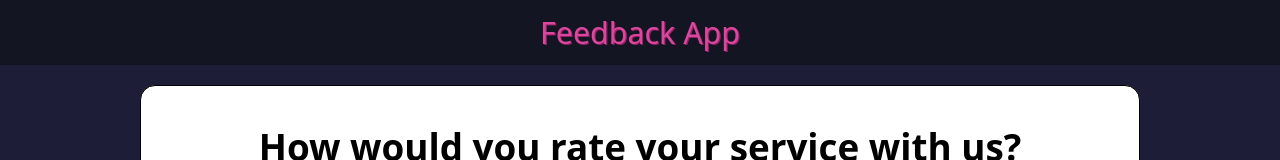
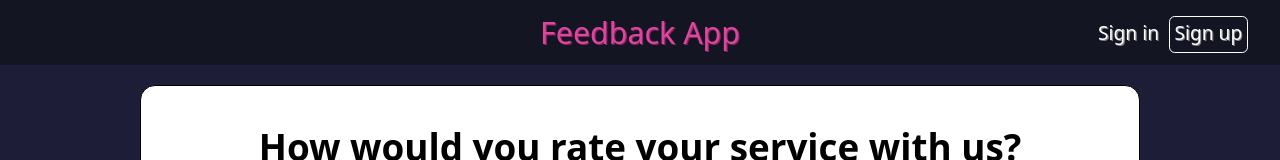
Before and after one commit to stinger222/react-feedback-app, a React (Create React App) app: page / in a window 1280 px wide. Shown: the top 160 px of the page. Built offline with nearby package versions, Linux system fonts and the light colour scheme; no server answers.

Commit message:
Auth links in the header

```diff
--- a/src/components/Header.tsx
+++ b/src/components/Header.tsx
@@ -5,6 +5,10 @@ export default function Header({ text }: HeaderProps) {
 		<>
 			<header>
 				<Link to='/'>{text}</Link>
+				<div className="header-auth">
+					<Link to='/login'>Sign in</Link>
+					<Link to='/register'>Sign up</Link>
+				</div>
 			</header>
 		</>
 	)
--- a/src/styles/index.scss
+++ b/src/styles/index.scss
@@ -120,14 +120,40 @@ body {
 		background: #131523;
 		display: flex;
 		align-items: center;
+		position: relative;
 
 		a {
 			text-decoration: none;
 			color: rgb(218, 72, 157);
 			font-size: 1.9rem;
 			font-weight: 500;
-			text-shadow: 1.2px 1.2px 0px rgb(148, 31, 99);
+			text-shadow: 1.2px 1.2px 0px #941f63;
 			margin-inline: auto;
+		}
+
+		.header-auth {
+			position: absolute;
+			right: 2em;
+
+			a {
+				font-size: 1.2rem;
+				text-decoration: none;
+				color: white;
+				text-shadow: 1.2px 1.2px 0px #818181;
+				font-weight: 400;
+				vertical-align: middle;
+				transition: all .4s;
+			}:hover {
+				color: rgb(207, 207, 207);
+				border-color: rgb(207, 207, 207);
+			}
+
+			:last-child {
+				margin-left: .5em;
+				border: 1px solid white;
+				padding: .1em .25em .3em .25em;
+				border-radius: .3em;
+			}
 		}
 	}
 
```
